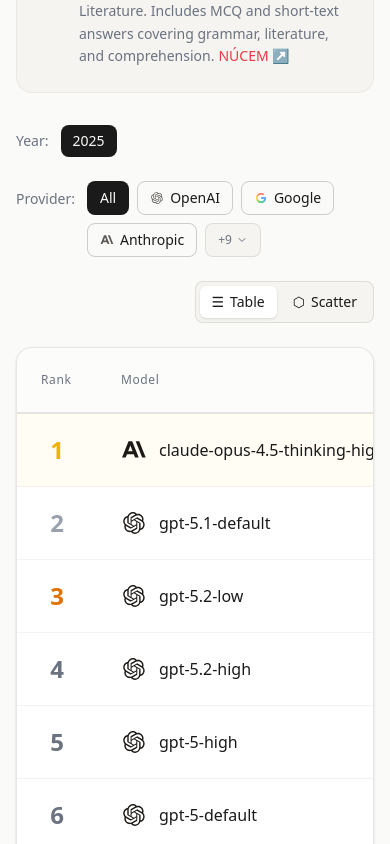
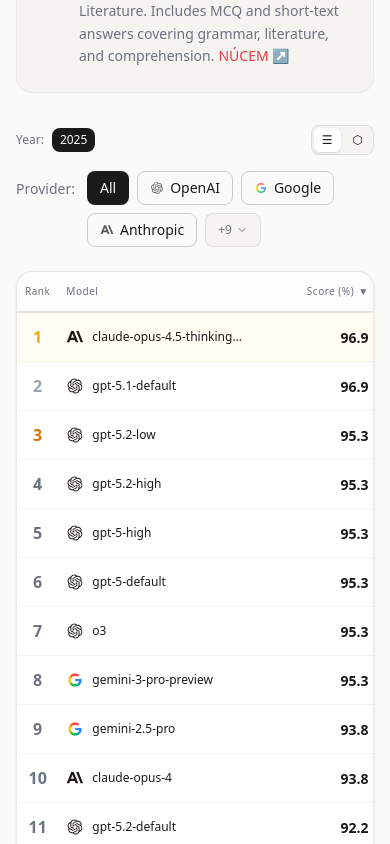
Before and after one commit to teoobarca/SlovakBench, a Next.js app in the folder frontend/: page /en in a window 390 px wide. Shown: the part 2540-3384 px from the top of the page. Built offline with nearby package versions, Linux system fonts and the light colour scheme.

Commit message:
Better table for phones

```diff
--- a/frontend/src/components/Leaderboard.tsx
+++ b/frontend/src/components/Leaderboard.tsx
@@ -272,17 +272,17 @@ export function Leaderboard({ data }: LeaderboardProps) {
                 </div>
 
                 {/* Filters Row */}
-                <div className="flex flex-wrap items-center gap-6 mb-6">
+                <div className="flex flex-wrap items-center gap-4 md:gap-6 mb-6">
                     {/* Year Selector - Only for Exam task */}
                     {currentTask !== "pos" && (
-                        <div className="flex items-center gap-3">
-                            <span className="font-[var(--font-mono)] text-sm text-[var(--color-muted)]">{t.leaderboard.filters.year}:</span>
-                            <div className="flex gap-2">
+                        <div className="flex items-center gap-2 md:gap-3">
+                            <span className="font-[var(--font-mono)] text-xs md:text-sm text-[var(--color-muted)]">{t.leaderboard.filters.year}:</span>
+                            <div className="flex gap-1 md:gap-2">
                                 {availableYears.length > 0 ? availableYears.map((year) => (
                                     <button
                                         key={year}
                                         onClick={() => setCurrentYear(year)}
-                                        className={`px-3 py-1.5 rounded-lg font-[var(--font-mono)] text-sm transition-all cursor-pointer ${currentYear === year
+                                        className={`px-2 md:px-3 py-1 md:py-1.5 rounded-lg font-[var(--font-mono)] text-xs md:text-sm transition-all cursor-pointer ${currentYear === year
                                             ? "bg-[var(--color-ink)] text-[var(--color-cream)]"
                                             : "border border-[var(--color-ink)]/20 hover:bg-[var(--color-ink)]/5"
                                             }`}
@@ -295,6 +295,24 @@ export function Leaderboard({ data }: LeaderboardProps) {
                             </div>
                         </div>
                     )}
+
+                    {/* View Toggle - moved here for mobile */}
+                    <div className="flex items-center gap-1 ml-auto md:hidden">
+                        <div className="flex gap-1 bg-[var(--color-paper)] rounded-lg p-0.5 border border-[var(--color-ink)]/10">
+                            <button
+                                onClick={() => setViewMode("table")}
+                                className={`px-2 py-1 rounded-md font-[var(--font-mono)] text-xs transition-all cursor-pointer ${viewMode === "table" ? "bg-white shadow-sm" : "hover:bg-white/50"}`}
+                            >
+                                ☰
+                            </button>
+                            <button
+                                onClick={() => setViewMode("scatter")}
+                                className={`px-2 py-1 rounded-md font-[var(--font-mono)] text-xs transition-all cursor-pointer ${viewMode === "scatter" ? "bg-white shadow-sm" : "hover:bg-white/50"}`}
+                            >
+                                ⬡
+                            </button>
+                        </div>
+                    </div>
 
                     {/* Provider Filter */}
                     <div className="flex items-start gap-3">
@@ -364,8 +382,8 @@ export function Leaderboard({ data }: LeaderboardProps) {
                         </div>
                     </div>
 
-                    {/* View Toggle */}
-                    <div className="flex items-center gap-3 ml-auto">
+                    {/* View Toggle - desktop only (mobile version is in filters row) */}
+                    <div className="hidden md:flex items-center gap-3 ml-auto">
                         <div className="flex gap-1 bg-[var(--color-paper)] rounded-lg p-1 border border-[var(--color-ink)]/10">
                             <button
                                 onClick={() => setViewMode("table")}
@@ -380,7 +398,8 @@ export function Leaderboard({ data }: LeaderboardProps) {
                                     }`}
                             >
                                 <span>⬡</span> {t.leaderboard.table.view_scatter || "Scatter"}
-                            </button>            </div>
+                            </button>
+                        </div>
                     </div>
                 </div>
 
@@ -391,10 +410,10 @@ export function Leaderboard({ data }: LeaderboardProps) {
                             <table className="w-full min-w-[640px]">
                                 <thead>
                                     <tr className="border-b-2 border-[var(--color-ink)]/10 text-left bg-[var(--color-paper)]/30">
-                                        <th className="px-6 py-4 font-[var(--font-mono)] text-xs tracking-wider text-[var(--color-muted)] font-medium w-20">
+                                        <th className="px-2 md:px-4 py-3 md:py-4 font-[var(--font-mono)] text-[10px] md:text-xs tracking-wider text-[var(--color-muted)] font-medium w-10 md:w-16">
                                             {t.leaderboard.table.rank}
                                         </th>
-                                        <th className="px-6 py-4 font-[var(--font-mono)] text-xs tracking-wider text-[var(--color-muted)] font-medium">
+                                        <th className="px-2 md:px-4 py-3 md:py-4 font-[var(--font-mono)] text-[10px] md:text-xs tracking-wider text-[var(--color-muted)] font-medium">
                                             {t.leaderboard.table.model}
                                         </th>
                                         <TooltipHeader
@@ -406,7 +425,7 @@ export function Leaderboard({ data }: LeaderboardProps) {
                                                     {sort.field === "overall" && sort.direction === "asc" ? "▲" : "▼"}
                                                 </span>
                                             }
-                                            className="px-6 py-4 font-[var(--font-mono)] text-xs tracking-wider text-[var(--color-muted)] font-medium text-right cursor-pointer select-none hover:text-[var(--color-ink)]"
+                                            className="px-2 md:px-4 py-3 md:py-4 font-[var(--font-mono)] text-[10px] md:text-xs tracking-wider text-[var(--color-muted)] font-medium text-right cursor-pointer select-none hover:text-[var(--color-ink)]"
                                         />
                                         {currentTask === "exam" && (
                                             <>
@@ -419,7 +438,7 @@ export function Leaderboard({ data }: LeaderboardProps) {
                                                             {sort.field === "mcq" && sort.direction === "asc" ? "▲" : "▼"}
                                                         </span>
                                                     }
-                                                    className="px-6 py-4 font-[var(--font-mono)] text-xs tracking-wider text-[var(--color-muted)] font-medium text-right cursor-pointer select-none hover:text-[var(--color-ink)] hidden md:table-cell"
+                                                    className="px-2 md:px-4 py-3 md:py-4 font-[var(--font-mono)] text-[10px] md:text-xs tracking-wider text-[var(--color-muted)] font-medium text-right cursor-pointer select-none hover:text-[var(--color-ink)]"
                                                 />
                                                 <TooltipHeader
                                                     onClick={() => handleSort("short_text")}
@@ -430,7 +449,7 @@ export function Leaderboard({ data }: LeaderboardProps) {
                                                             {sort.field === "short_text" && sort.direction === "asc" ? "▲" : "▼"}
                                                         </span>
                                                     }
-                                                    className="px-6 py-4 font-[var(--font-mono)] text-xs tracking-wider text-[var(--color-muted)] font-medium text-right cursor-pointer select-none hover:text-[var(--color-ink)] hidden md:table-cell"
+                                                    className="px-2 md:px-4 py-3 md:py-4 font-[var(--font-mono)] text-[10px] md:text-xs tracking-wider text-[var(--color-muted)] font-medium text-right cursor-pointer select-none hover:text-[var(--color-ink)]"
                                                 />
                                             </>
                                         )}
@@ -445,7 +464,7 @@ export function Leaderboard({ data }: LeaderboardProps) {
                                                             {sort.field === "pos_accuracy" && sort.direction === "asc" ? "▲" : "▼"}
                                                         </span>
                                                     }
-                                                    className="px-6 py-4 font-[var(--font-mono)] text-xs tracking-wider text-[var(--color-muted)] font-medium text-right cursor-pointer select-none hover:text-[var(--color-ink)] hidden md:table-cell"
+                                                    className="px-2 md:px-4 py-3 md:py-4 font-[var(--font-mono)] text-[10px] md:text-xs tracking-wider text-[var(--color-muted)] font-medium text-right cursor-pointer select-none hover:text-[var(--color-ink)]"
                                                 />
                                                 <TooltipHeader
                                                     onClick={() => handleSort("lemma_accuracy")}
@@ -456,7 +475,7 @@ export function Leaderboard({ data }: LeaderboardProps) {
                                                             {sort.field === "lemma_accuracy" && sort.direction === "asc" ? "▲" : "▼"}
                                                         </span>
                                                     }
-                                                    className="px-6 py-4 font-[var(--font-mono)] text-xs tracking-wider text-[var(--color-muted)] font-medium text-right cursor-pointer select-none hover:text-[var(--color-ink)] hidden md:table-cell"
+                                                    className="px-2 md:px-4 py-3 md:py-4 font-[var(--font-mono)] text-[10px] md:text-xs tracking-wider text-[var(--color-muted)] font-medium text-right cursor-pointer select-none hover:text-[var(--color-ink)]"
                                                 />
                                                 <TooltipHeader
                                                     onClick={() => handleSort("dep_accuracy")}
@@ -467,7 +486,7 @@ export function Leaderboard({ data }: LeaderboardProps) {
                                                             {sort.field === "dep_accuracy" && sort.direction === "asc" ? "▲" : "▼"}
                                                         </span>
                                                     }
-                                                    className="px-6 py-4 font-[var(--font-mono)] text-xs tracking-wider text-[var(--color-muted)] font-medium text-right cursor-pointer select-none hover:text-[var(--color-ink)] hidden md:table-cell"
+                                                    className="px-2 md:px-4 py-3 md:py-4 font-[var(--font-mono)] text-[10px] md:text-xs tracking-wider text-[var(--color-muted)] font-medium text-right cursor-pointer select-none hover:text-[var(--color-ink)]"
                                                 />
                                             </>
                                         )}
@@ -480,7 +499,7 @@ export function Leaderboard({ data }: LeaderboardProps) {
                                                     {sort.field === "latency_ms" && sort.direction === "asc" ? "▲" : "▼"}
                                                 </span>
                                             }
-                                            className="px-6 py-4 font-[var(--font-mono)] text-xs tracking-wider text-[var(--color-muted)] font-medium text-right cursor-pointer select-none hover:text-[var(--color-ink)] hidden lg:table-cell"
+                                            className="px-2 md:px-4 py-3 md:py-4 font-[var(--font-mono)] text-[10px] md:text-xs tracking-wider text-[var(--color-muted)] font-medium text-right cursor-pointer select-none hover:text-[var(--color-ink)]"
                                         />
                                         <TooltipHeader
                                             onClick={() => handleSort("cost")}
@@ -491,7 +510,7 @@ export function Leaderboard({ data }: LeaderboardProps) {
                                                     {sort.field === "cost" && sort.direction === "asc" ? "▲" : "▼"}
                                                 </span>
                                             }
-                                            className="px-6 py-4 font-[var(--font-mono)] text-xs tracking-wider text-[var(--color-muted)] font-medium text-right cursor-pointer select-none hover:text-[var(--color-ink)] hidden lg:table-cell"
+                                            className="px-2 md:px-4 py-3 md:py-4 font-[var(--font-mono)] text-[10px] md:text-xs tracking-wider text-[var(--color-muted)] font-medium text-right cursor-pointer select-none hover:text-[var(--color-ink)]"
                                         />
                                     </tr>
                                 </thead>
@@ -516,18 +535,17 @@ export function Leaderboard({ data }: LeaderboardProps) {
                                                     ${rank === 1 ? "bg-amber-50/50 hover:bg-amber-50" : "hover:bg-[var(--color-paper)]/50"}
                                                 `}
                                                 >
-                                                    <td className="px-6 py-5 text-center">
-                                                        <span className={`font-[var(--font-mono)] text-2xl font-bold ${rank === 1 ? "text-yellow-500" : rank === 2 ? "text-gray-400" : rank === 3 ? "text-amber-600" : "text-[var(--color-muted)]"
-                                                            }`}>
+                                                    <td className="px-1 md:px-4 py-3 md:py-5 text-center w-8 md:w-12">
+                                                        <span className={`font-[var(--font-mono)] text-base md:text-2xl font-bold ${rank === 1 ? "text-yellow-500" : rank === 2 ? "text-gray-400" : rank === 3 ? "text-amber-600" : "text-[var(--color-muted)]"}`}>
                                                             {rank}
                                                         </span>
                                                     </td>
-                                                    <td className="px-6 py-5">
-                                                        <div className="flex items-center gap-3">
+                                                    <td className="px-2 md:px-4 py-3 md:py-5">
+                                                        <div className="flex items-center gap-2 md:gap-3">
                                                             {logo && (
-                                                                <Image src={logo} alt={item.provider} width={26} height={26} className="flex-shrink-0" />
+                                                                <Image src={logo} alt={item.provider} width={18} height={18} className="flex-shrink-0 md:w-[26px] md:h-[26px]" />
                                                             )}
-                                                            <span className="font-[var(--font-mono)] text-base">{item.model}</span>
+                                                            <span className="font-[var(--font-mono)] text-xs md:text-base truncate max-w-[150px] md:max-w-none">{item.model}</span>
                                                             {(item.error_count ?? 0) > 0 && (
                                                                 <span className="relative group ml-1">
                                                                     <svg xmlns="http://www.w3.org/2000/svg" width="22" height="22" viewBox="0 0 24 24" fill="currentColor" className="text-amber-500/80">
@@ -545,36 +563,36 @@ export function Leaderboard({ data }: LeaderboardProps) {
                                                             )}
                                                         </div>
                                                     </td>
-                                                    <td className="px-6 py-5 text-right">
-                                                        <span className="font-[var(--font-mono)] font-semibold text-lg">{item.overall.toFixed(1)}</span>
+                                                    <td className="px-2 md:px-6 py-3 md:py-5 text-right">
+                                                        <span className="font-[var(--font-mono)] font-semibold text-sm md:text-lg">{item.overall.toFixed(1)}</span>
                                                     </td>
                                                     {currentTask === "exam" && (
                                                         <>
-                                                            <td className="px-6 py-5 text-right font-[var(--font-mono)] hidden md:table-cell text-[var(--color-muted)]">
+                                                            <td className="px-2 md:px-6 py-3 md:py-5 text-right font-[var(--font-mono)] text-xs md:text-base text-[var(--color-muted)]">
                                                                 {item.mcq?.toFixed(1) || "-"}
                                                             </td>
-                                                            <td className="px-6 py-5 text-right font-[var(--font-mono)] hidden md:table-cell text-[var(--color-muted)]">
+                                                            <td className="px-2 md:px-6 py-3 md:py-5 text-right font-[var(--font-mono)] text-xs md:text-base text-[var(--color-muted)]">
                                                                 {item.short_text?.toFixed(1) || "-"}
                                                             </td>
                                                         </>
                                                     )}
                                                     {currentTask === "pos" && (
                                                         <>
-                                                            <td className="px-6 py-5 text-right font-[var(--font-mono)] hidden md:table-cell text-[var(--color-muted)]">
+                                                            <td className="px-2 md:px-6 py-3 md:py-5 text-right font-[var(--font-mono)] text-xs md:text-base text-[var(--color-muted)]">
                                                                 {item.pos_accuracy !== undefined ? item.pos_accuracy.toFixed(1) : "-"}
                                                             </td>
-                                                            <td className="px-6 py-5 text-right font-[var(--font-mono)] hidden md:table-cell text-[var(--color-muted)]">
+                                                            <td className="px-2 md:px-6 py-3 md:py-5 text-right font-[var(--font-mono)] text-xs md:text-base text-[var(--color-muted)]">
                                                                 {item.lemma_accuracy !== undefined ? item.lemma_accuracy.toFixed(1) : "-"}
                                                             </td>
-                                                            <td className="px-6 py-5 text-right font-[var(--font-mono)] hidden md:table-cell text-[var(--color-muted)]">
+                                                            <td className="px-2 md:px-6 py-3 md:py-5 text-right font-[var(--font-mono)] text-xs md:text-base text-[var(--color-muted)]">
                                                                 {item.dep_accuracy !== undefined ? item.dep_accuracy.toFixed(1) : "-"}
                                                             </td>
                                                         </>
                                                     )}
-                                                    <td className="px-6 py-5 text-right font-[var(--font-mono)] text-[var(--color-muted)] hidden lg:table-cell">
+                                                    <td className="px-2 md:px-6 py-3 md:py-5 text-right font-[var(--font-mono)] text-xs md:text-base text-[var(--color-muted)]">
                                                         {item.latency_ms ? `${(item.latency_ms / 1000).toFixed(1)}s` : "-"}
                                                     </td>
-                                                    <td className="px-6 py-5 text-right font-[var(--font-mono)] text-[var(--color-muted)] hidden lg:table-cell">
+                                                    <td className="px-2 md:px-6 py-3 md:py-5 text-right font-[var(--font-mono)] text-xs md:text-base text-[var(--color-muted)]">
                                                         ${item.cost?.toFixed(2) || "-"}
                                                     </td>
                                                 </tr>
```
